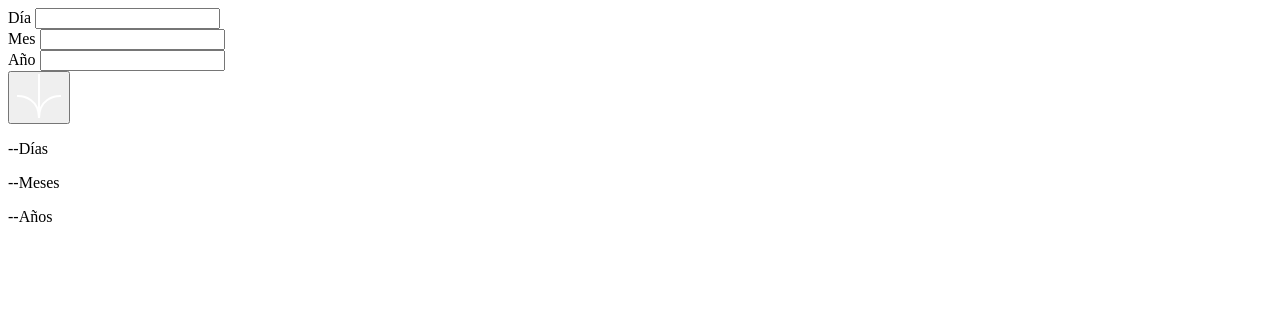
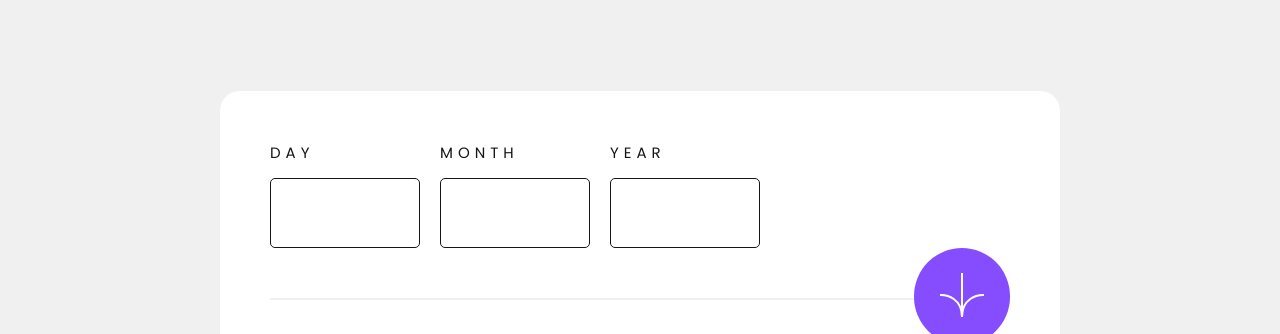
Before and after one commit to riosbrian/age-calculator-app, a plain HTML site: page index.html in a window 1280 px wide. Shown: the top 334 px of the page. Drawn offline with Linux system fonts and the light colour scheme.

Commit message:
html structure was modified, styles are over

```diff
--- a/index.html
+++ b/index.html
@@ -5,42 +5,40 @@
     <meta http-equiv="X-UA-Compatible" content="IE=edge" />
     <meta name="viewport" content="width=device-width, initial-scale=1.0" />
     <title>Age calculator app</title>
+    <link rel="stylesheet" href="style.css" />
   </head>
   <body>
     <main class="app-container">
       <div class="age-calculator">
         <form action="" class="calculator-form">
-          <div class="calculator-form__input">
-            <label for="day">Día</label>
-            <input name="day" type="text" />
+          <div class="inputs">
+            <div class="input-container">
+              <label for="day">Day</label>
+              <input type="number" maxlength="2" />
+            </div>
+            <div class="input-container">
+              <label for="month">Month</label>
+              <input type="number" maxlength="2" />
+            </div>
+            <div class="input-container">
+              <label for="number">Year</label>
+              <input type="number" maxlength="4" />
+            </div>
           </div>
-          <div class="calculator-form__input">
-            <label for="month">Mes</label>
-            <input name="month" type="text" />
-          </div>
-          <div class="calculator-form__input">
-            <label for="year">Año</label>
-            <input name="year" type="text" />
-          </div>
-          <div class="calculator-form__submit">
+          <div class="submit-form">
             <div class="line"></div>
-            <button type="submit">
-              <img src="./img/icon-arrow.svg" alt="arrow-icon" />
+            <button class="btn-submit" type="submit">
+              <img src="./img/icon-arrow.svg" alt="" />
             </button>
           </div>
         </form>
-        <div class="age-result">
-          <p class="dateText dateText--day">
-            <span class="number">--</span>Días
-          </p>
-          <p class="dateText dateText--month">
-            <span class="number">--</span>Meses
-          </p>
-          <p class="dateText dateText--year">
-            <span class="number">--</span>Años
-          </p>
+        <div class="result">
+          <p class="dateText"><span class="number">--</span>days</p>
+          <p class="dateText"><span class="number">--</span>months</p>
+          <p class="dateText"><span class="number">--</span>years</p>
         </div>
       </div>
     </main>
+    <script src="index.js"></script>
   </body>
 </html>
--- a/style.css
+++ b/style.css
@@ -0,0 +1,112 @@
+@import url('https://fonts.googleapis.com/css2?family=Poppins:ital,wght@0,400;0,700;0,800;1,400;1,700;1,800&display=swap');
+
+:root {
+  --color-white: #ffffff;
+  --color-black: #151515;
+  --color-light-grey: #f0f0f0;
+  --color-purple: #864dff;
+  --primary-font: 'Poppins', sans-serif;
+}
+
+*::before,
+*::after,
+* {
+  margin: 0;
+  padding: 0;
+  box-sizing: border-box;
+}
+
+html {
+  font-size: 62.5%;
+}
+
+body {
+  background-color: var(--color-light-grey);
+  font-family: var(--primary-font);
+  color: var(--color-black);
+}
+
+.app-container {
+  display: grid;
+  place-content: center;
+  height: 100vh;
+}
+
+.age-calculator {
+  background-color: var(--color-white);
+  width: 84rem;
+  margin: 0 auto;
+  padding: 5rem;
+  border-radius: 20px 20px 120px 20px;
+}
+
+.inputs {
+  display: flex;
+  gap: 2rem;
+}
+
+.input-container label {
+  display: block;
+  font-size: 1.5rem;
+  letter-spacing: 0.5rem;
+  text-transform: uppercase;
+  margin-bottom: 1.4rem;
+}
+
+.input-container input {
+  width: 15rem;
+  height: 7rem;
+  border-radius: 5px;
+  border: 1px solid var(--color-black);
+  outline: none;
+  font-size: 3rem;
+  font-weight: 700;
+  letter-spacing: 0.2rem;
+  padding: 2.5rem;
+}
+
+.input-container input:focus {
+  border: 1px solid var(--color-purple);
+}
+
+.submit-form {
+  padding-top: 5rem;
+  position: relative;
+}
+
+.line {
+  width: 100%;
+  border-bottom: 2px solid var(--color-light-grey);
+}
+
+.btn-submit {
+  background-color: var(--color-purple);
+  border: none;
+  padding: 2.5rem;
+  border-radius: 100px;
+  position: absolute;
+  top: 0;
+  right: 0;
+  cursor: pointer;
+  transition: all 0.2s;
+}
+
+.btn-submit:hover {
+  background-color: var(--color-black);
+}
+
+.result {
+  padding-top: 6rem;
+}
+
+.dateText {
+  font-size: 10rem;
+  font-style: italic;
+  color: var(--color-black);
+  font-weight: 800;
+  line-height: 10rem;
+}
+
+.number {
+  color: var(--color-purple);
+}
```
